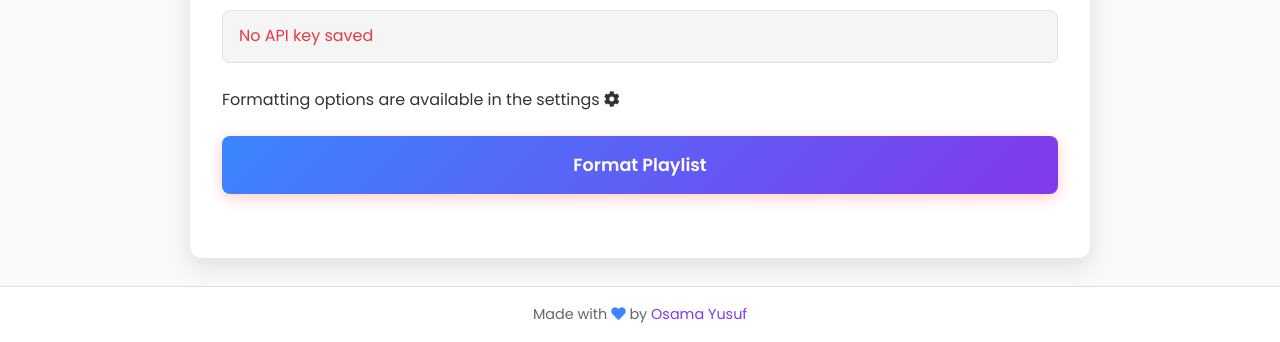
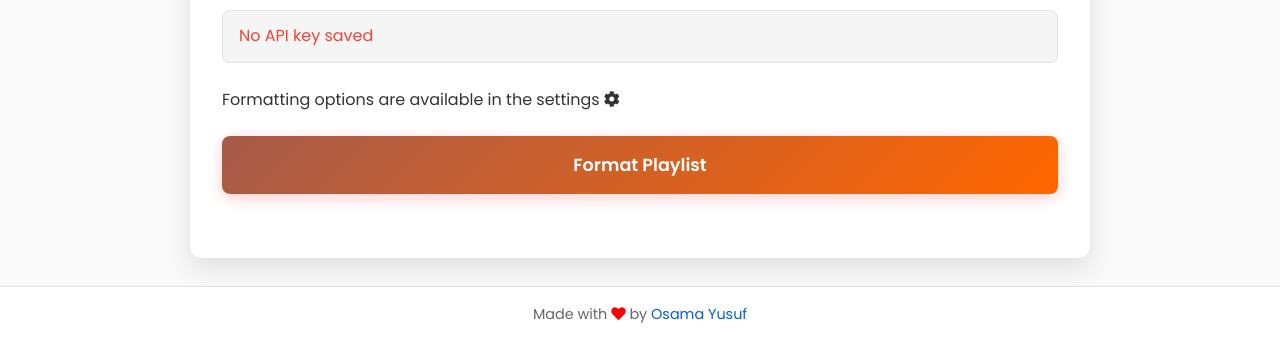
Before and after one commit to Osama-Yusuf/TubeTracker, a plain HTML site: page index.html in a window 1280 px wide. Shown: the part 609-951 px from the top of the page. Drawn offline with nearby package versions, Linux system fonts and the light colour scheme.

Commit message:
enhanced the color palette

```diff
--- a/style-fixes.css
+++ b/style-fixes.css
@@ -186,7 +186,7 @@
 
 .export-btn {
     padding: 8px 12px;
-    background-color: var(--primary-color);
+    background-color: #A55B4B;
     color: white;
     border: none;
     border-radius: var(--btn-radius);
@@ -201,6 +201,7 @@
 .export-btn:hover {
     background-color: var(--secondary-color);
     transform: translateY(-2px);
+    color: black;
 }
 
 /* Output container */
--- a/styles.css
+++ b/styles.css
@@ -1,39 +1,37 @@
 :root {
-    --primary-color: #3a86ff;
-    --primary-color-rgb: 58, 134, 255;
-    --primary-hover: #2667cc;
-    --secondary-color: #8338ec;
-    --secondary-hover: #6a24c9;
+    --primary-color: #ff0000;
+    --primary-hover: #cc0000;
+    --secondary-color: #065fd4;
+    --secondary-hover: #0547a9;
     --background-color: #f9f9f9;
     --card-bg: #ffffff;
     --text-color: #333333;
     --text-secondary: #666666;
     --border-color: #e0e0e0;
-    --success-color: #38b000;
-    --error-color: #e63946;
+    --success-color: #4caf50;
+    --error-color: #f44336;
     --result-bg: #f5f5f5;
     --shadow-color: rgba(0, 0, 0, 0.1);
-    --accent-gradient: linear-gradient(135deg, #3a86ff, #8338ec);
+    --accent-gradient: linear-gradient(135deg, #A55B4B, #ff6600);
     --card-radius: 12px;
     --btn-radius: 8px;
 }
 
 [data-theme="dark"] {
-    --primary-color: #4361ee;
-    --primary-color-rgb: 67, 97, 238;
-    --primary-hover: #3f37c9;
-    --secondary-color: #7209b7;
-    --secondary-hover: #560bad;
+    --primary-color: #ff4444;
+    --primary-hover: #ff0000;
+    --secondary-color: #DCA06D;
+    --secondary-hover: #A55B4B;
     --background-color: #121212;
     --card-bg: #1e1e1e;
     --text-color: #f0f0f0;
     --text-secondary: #b0b0b0;
     --border-color: #333333;
-    --success-color: #4cc9f0;
-    --error-color: #f72585;
+    --success-color: #66bb6a;
+    --error-color: #f44336;
     --result-bg: #2a2a2a;
     --shadow-color: rgba(0, 0, 0, 0.3);
-    --accent-gradient: linear-gradient(135deg, #4361ee, #7209b7);
+    --accent-gradient: linear-gradient(135deg, #A55B4B, #ff7755);
 }
 
 * {
@@ -514,7 +512,7 @@ input:checked + .slider:before {
 
 .export-btn {
     padding: 10px 16px;
-    background-color: var(--secondary-color);
+    background-color: #DCA06D;
     color: white;
     border: none;
     border-radius: var(--btn-radius);
```
